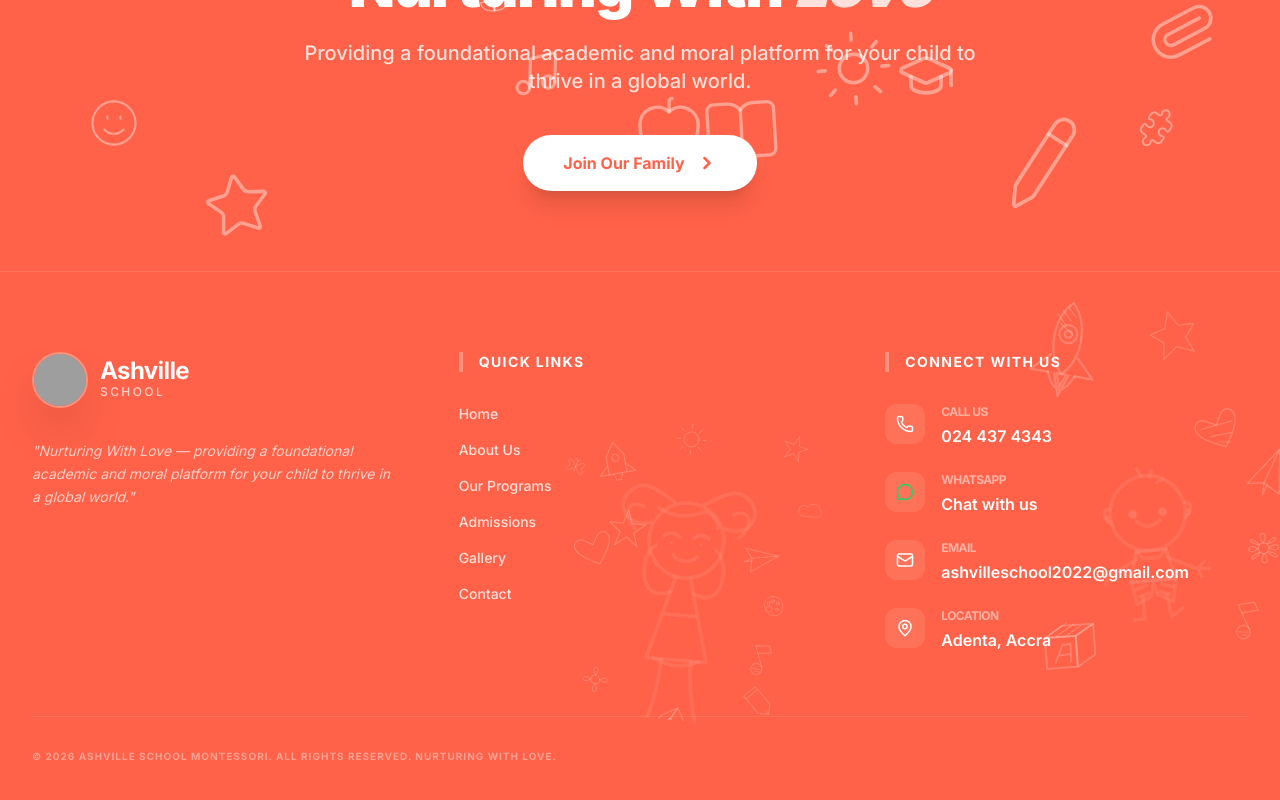
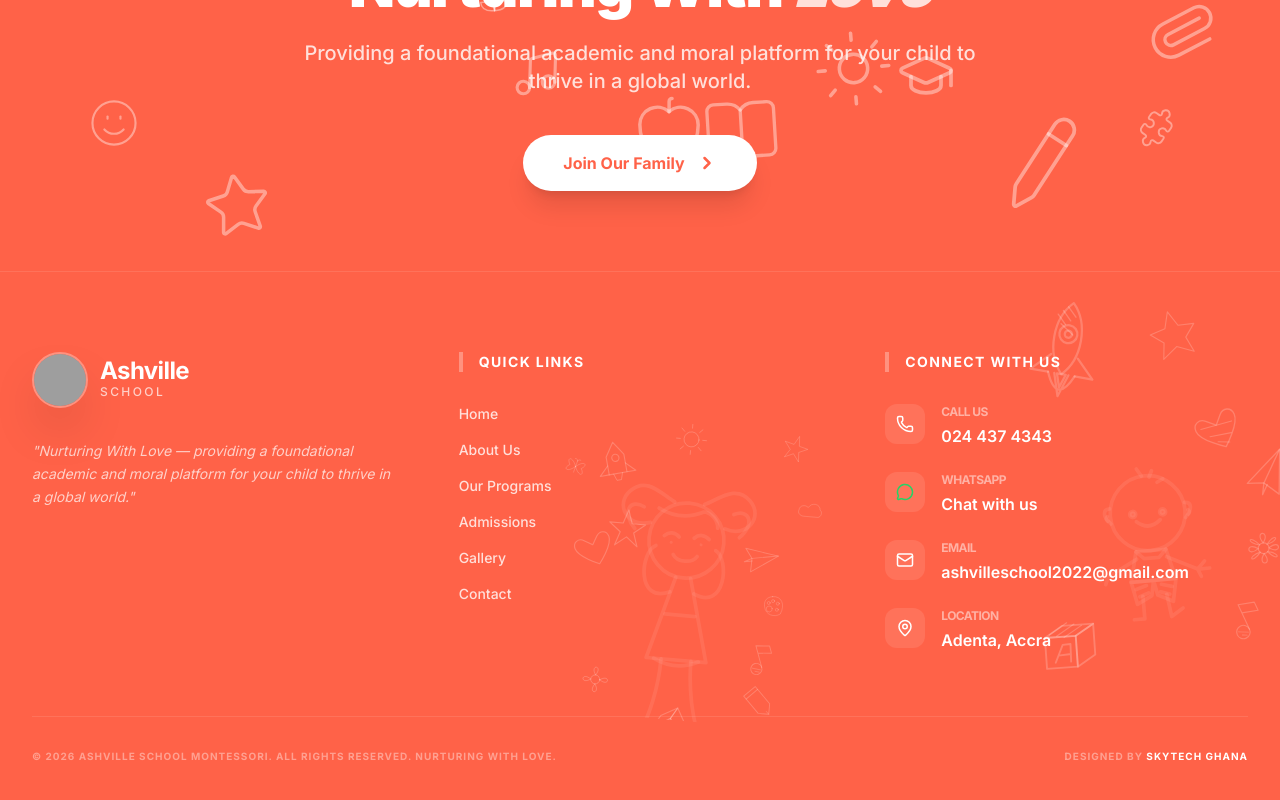
Before and after one commit to danielagblo/ashville, a Next.js app: page / in a window 1280 px wide. Shown: the part 7174-7974 px from the top of the page. Built offline with nearby package versions, Linux system fonts and the light colour scheme; grey boxes are pictures that could not be loaded.

Commit message:
refactor: update Footer component

```diff
--- a/components/Footer.tsx
+++ b/components/Footer.tsx
@@ -262,6 +262,7 @@
 
           <div className="pt-8 border-t border-white/10 flex flex-col md:flex-row justify-between items-center gap-4 text-[10px] uppercase tracking-widest font-bold text-white/40">
             <p>&copy; {new Date().getFullYear()} Ashville School Montessori. All rights reserved. Nurturing With Love.</p>
+            <p>Designed by <a href="https://skytechghana.com" target="_blank" rel="noopener noreferrer" className="text-white hover:text-white/80 transition-colors">SkyTech Ghana</a></p>
           </div>
         </div>
       </footer>
@@ -270,7 +271,7 @@
         href="https://wa.me/233244374343"
         target="_blank"
         rel="noopener noreferrer"
-        className="fixed bottom-8 right-8 bg-[#25D366] text-white p-4 rounded-full shadow-2xl hover:scale-110 active:scale-95 transition-all z-50 flex items-center justify-center group"
+        className="fixed bottom-24 right-6 bg-[#25D366] text-white p-4 rounded-full shadow-2xl hover:scale-110 active:scale-95 transition-all z-50 flex items-center justify-center group"
         aria-label="Chat on WhatsApp"
       >
         <MessageCircle size={32} />
```
